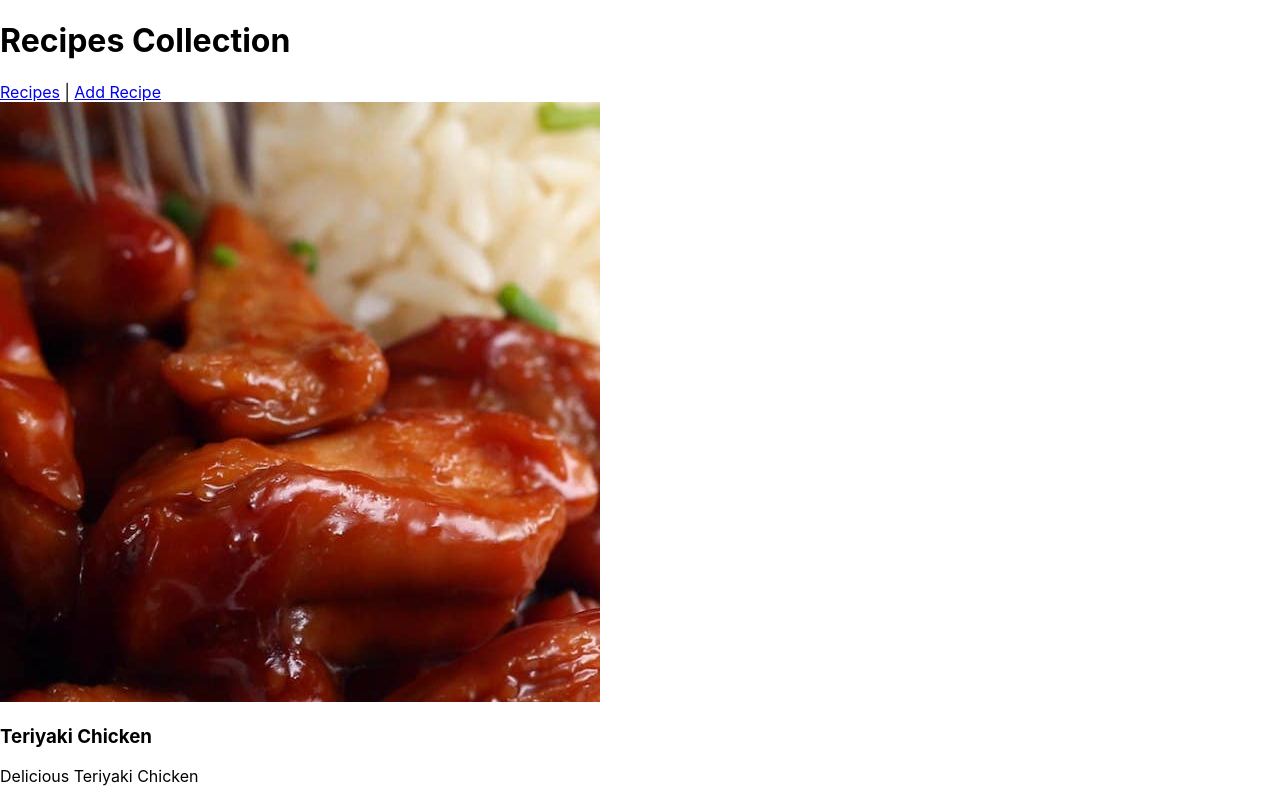
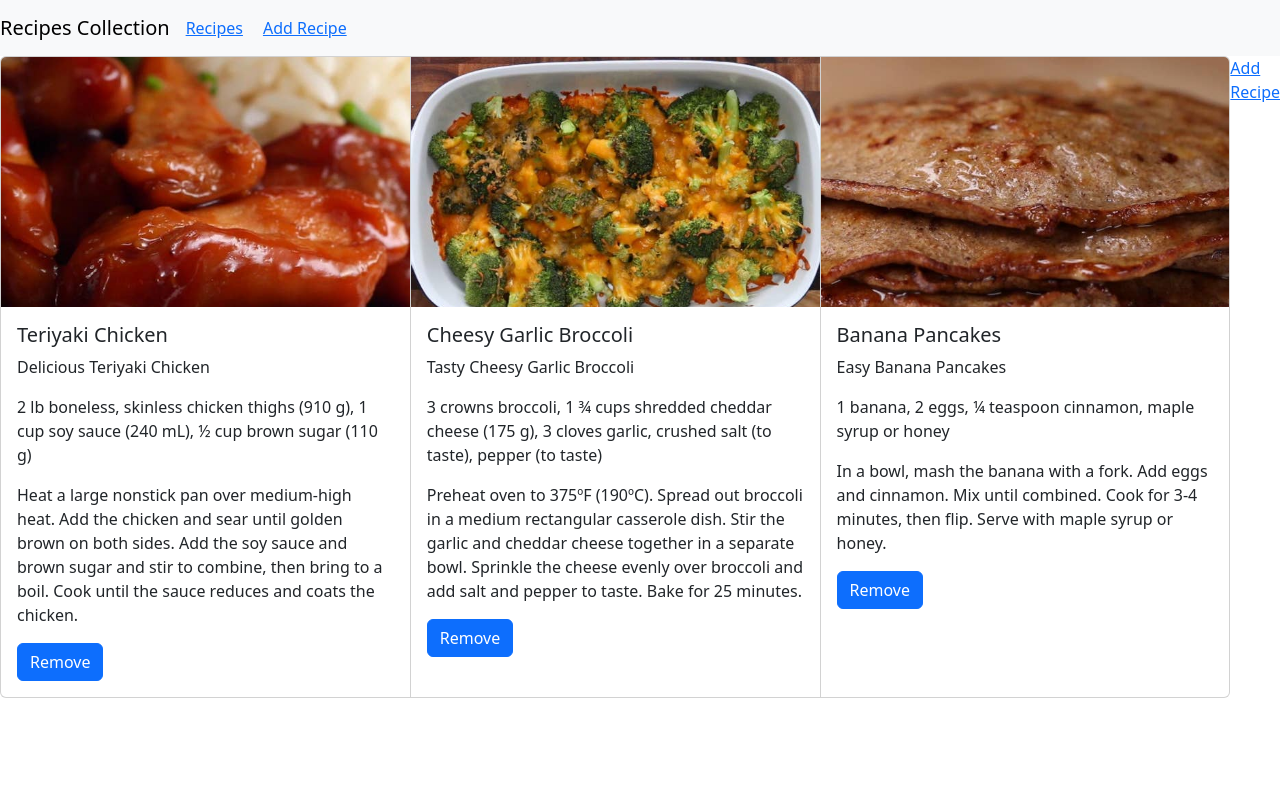
Before and after one commit to RubenCulebro/Recipes_React, a React (Create React App) app in the folder frontend/: page / in a window 1280 px wide. Shown: the top 800 px of the page. Built offline with nearby package versions, Linux system fonts and the light colour scheme.

Commit message:
Import and implement Bootstrap styles.

```diff
--- a/frontend/src/App.js
+++ b/frontend/src/App.js
@@ -3,6 +3,7 @@ import { BrowserRouter as Router, Route, Routes } from "react-router-dom";
 import ViewRecipes from "./ViewRecipes.js";
 import AddRecipe from "./AddRecipe.js";
 import NavBar from "./NavBar.js";
+import "bootstrap/dist/css/bootstrap.css";
 
 function App() {
   const [recipesCollection, setRecipesCollection] = useState([]);
--- a/frontend/src/NavBar.js
+++ b/frontend/src/NavBar.js
@@ -1,16 +1,20 @@
 import React from "react";
+import { Navbar, Nav } from "react-bootstrap";
 import { Link } from "react-router-dom";
 
 function NavBar() {
   return (
-    <div>
-      <h1>Recipes Collection</h1>
-      <div>
+    <Navbar bg="light" expand="lg">
+      <Navbar.Brand>Recipes Collection</Navbar.Brand>
+      <Navbar.Toggle aria-controls="basic-navbar-nav"/>
+      <Navbar.Collapse id="basic-navbar-nav">
+        <Nav className="ml-auto">
         <Link to="/">Recipes</Link>
-        <span> | </span>
-        <Link to="/add_recipe">Add Recipe</Link>
-      </div>
-    </div>
+        <span style={{width: "20px"}}></span>
+          <Link to="/add_recipe">Add Recipe</Link>
+        </Nav>
+      </Navbar.Collapse>
+    </Navbar>
   );
 }
 
--- a/frontend/src/ViewRecipes.js
+++ b/frontend/src/ViewRecipes.js
@@ -1,5 +1,6 @@
 import React from "react";
 import { Link } from "react-router-dom";
+import { CardGroup, Card, Button } from "react-bootstrap";
 
 function ViewRecipes(props) {
   if (!props.recipes || props.recipes.length === 0) {
@@ -7,20 +8,28 @@ function ViewRecipes(props) {
   }
 
   return (
-    <div>
-      {props.recipes.map((recipe) => {
-        const imageUrl = `/images/${recipe.image}`;
-        return (
-          <div key={recipe.id} id={recipe.id}>
-            <img src={imageUrl} alt={recipe.name}/>
-            <h3>{recipe.name}</h3>
-            <p>{recipe.description}</p>
-            <p>{recipe.ingredients}</p>
-            <p>{recipe.directions}</p>
-            <button onClick={() => props.onRemoveRecipe(recipe)}>Remove</button>
-          </div>
-        );
-      })}
+    <div className="d-flex">
+      <CardGroup>
+        {props.recipes.map((recipe) => {
+          const imageUrl = `/images/${recipe.image}`;
+          return (
+            <Card key={recipe.id} id={recipe.id}>
+              <Card.Img
+                variant="top"
+                src={imageUrl}
+                style={{ height: "250px", objectFit: "cover" }}
+              />
+              <Card.Body>
+                <Card.Title>{recipe.name}</Card.Title>
+                <Card.Text>{recipe.description}</Card.Text>
+                <Card.Text>{recipe.ingredients}</Card.Text>
+                <Card.Text>{recipe.directions}</Card.Text>
+                <Button onClick={() => props.onRemoveRecipe(recipe)}>Remove</Button>
+              </Card.Body>
+            </Card>
+          );
+        })}
+      </CardGroup>
       <Link to="/add_recipe">Add Recipe</Link>
     </div>
   );
```
